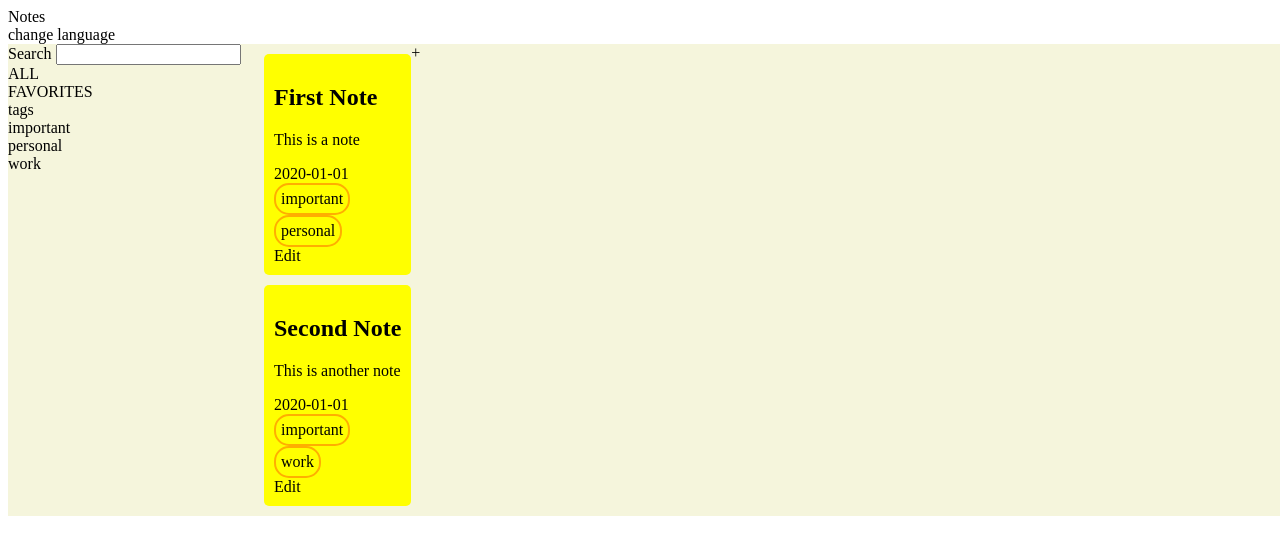
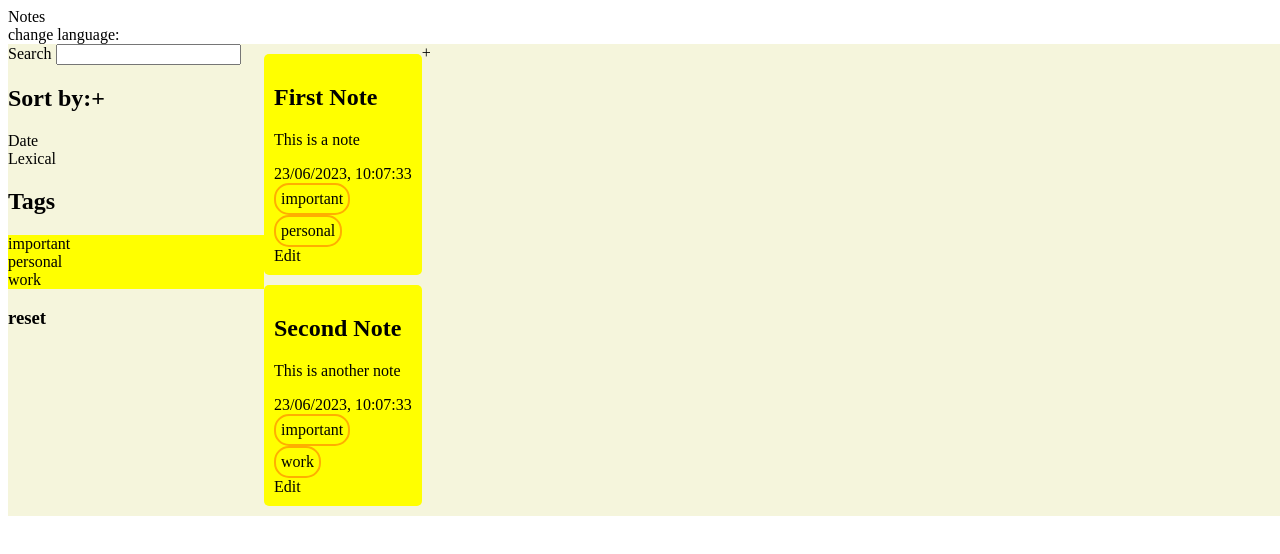
Before and after one commit to MenachemZeivald/notes, a React (Create React App) app: page / in a window 1280 px wide. Shown: the top 554 px of the page. Built offline with nearby package versions, Linux system fonts and the light colour scheme.

Commit message:
add sort filter and search

```diff
--- a/package.json
+++ b/package.json
@@ -7,6 +7,7 @@
     "@testing-library/jest-dom": "^5.16.5",
     "@testing-library/react": "^13.4.0",
     "@testing-library/user-event": "^13.5.0",
+    "fuse.js": "^6.6.2",
     "react": "^18.2.0",
     "react-dom": "^18.2.0",
     "react-scripts": "5.0.1",
--- a/src/App.js
+++ b/src/App.js
@@ -12,7 +12,7 @@ function App() {
 
 	return (
 		<TranslateContext.Provider value={translate}>
-			<Header toggleLang={toggleLang} />
+			<Header toggleLang={toggleLang} lang={lang} />
 			<MainLayout />
 		</TranslateContext.Provider>
 	);
--- a/src/components/Header.jsx
+++ b/src/components/Header.jsx
@@ -1,14 +1,14 @@
 import React from 'react';
 import { TranslateContext } from '../App';
 
-export default function Header({ toggleLang }) {
+export default function Header({ lang, toggleLang }) {
 	// put here theme and language switche
 	const translate = React.useContext(TranslateContext);
 
 	return (
 		<>
 			<div>{translate('appName')}</div>
-			<div onClick={toggleLang}>change language</div>
+			<div onClick={toggleLang}>change language: {lang}</div>
 		</>
 	);
 }
--- a/src/components/Main/Categories.jsx
+++ b/src/components/Main/Categories.jsx
@@ -1,10 +1,15 @@
 import React from 'react';
 import styled from 'styled-components';
 
+import { filterNotesByTag, filterNotesBySearch, sortMotes } from '../../helpers/selectors';
+import Tag from './Tag';
+
 export default function Categories({ notes, setNotesToShow }) {
-	const [tags] = React.useState(() => createTagsSet(notes));
+	const [searchTerm, setSearchTerm] = React.useState('');
+	const [notesTags, setNotesTags] = React.useState(() => initNotesTags(notes));
+	const [sortType, setSortType] = React.useState([{ sortBy: 'date', reverse: false }]);
 
-	function createTagsSet(notes) {
+	function initNotesTags(notes) {
 		let tagsSet = new Set();
 		// iterate through all notes and add all tags to the set
 		notes.forEach(note =>
@@ -12,28 +17,68 @@ export default function Categories({ notes, setNotesToShow }) {
 				tagsSet.add(tag);
 			})
 		);
-		return Array.from(tagsSet);
+		// Create an object where each tag is a key and its corresponding value is set to false,
+		// indicating that the tag is initially not selected
+		const tagsObj = Object.fromEntries([...tagsSet].map(item => [item, false]));
+		return tagsObj;
 	}
 
-	const filterNotesByTag = tag => {
-		let filteredNotes = notes.filter(note => note.tags.includes(tag));
-		setNotesToShow(filteredNotes);
+	const filterNotesBySearchCallback = React.useCallback(filterNotesBySearch, [searchTerm]);
+
+	React.useEffect(() => {
+		const tempNotes = [...notes];
+		const notesFilteredByTags = filterNotesByTag(tempNotes, notesTags);
+		const notesFilteredBySearch = filterNotesBySearchCallback(notesFilteredByTags, searchTerm);
+		const sortedNotes = sortMotes(notesFilteredBySearch, sortType);
+		setNotesToShow(sortedNotes);
+	}, [notes, notesTags, searchTerm, sortType, filterNotesBySearchCallback, setNotesToShow]);
+
+	const tagClickHandler = e => {
+		const tagName = e.target.textContent;
+		const newTags = { ...notesTags };
+		newTags[tagName] = !newTags[tagName];
+		setNotesTags({ ...newTags });
+	};
+
+	const sortClickHandler = e => {
+		const selectedSort = e.target.textContent;
+		setSortType({ sortBy: selectedSort, ...sortType });
 	};
 
 	return (
 		<CategoriesLayoutStyle>
-			<form>
-				<label htmlFor='search'>Search </label>
-				<input type='text' id='search' />
-			</form>
-			<div onClick={() => setNotesToShow([...notes])}>ALL</div>
-			<div>FAVORITES</div>
-			<div>tags</div>
-			{tags.map((tag, i) => (
-				<div key={i} onClick={() => filterNotesByTag(tag)}>
-					{tag}
-				</div>
+			<label htmlFor='search'>Search </label>
+			<input
+				type='text'
+				id='search'
+				value={searchTerm}
+				onChange={e => setSearchTerm(e.target.value)}
+			/>
+			<h2>
+				Sort by:
+				<span onClick={() => setSortType({ ...sortType, reverse: !sortType.reverse })}>
+					{sortType.reverse ? '+' : '-'}
+				</span>
+			</h2>
+			<div onClick={sortClickHandler}>Date</div>
+			<div onClick={sortClickHandler}>Lexical</div>
+			<h2>Tags</h2>
+			{Object.keys(notesTags).map((tag, i) => (
+				<Tag
+					key={i}
+					clickHandler={tagClickHandler}
+					tagName={tag}
+					isSelected={notesTags[tag]}
+				/>
 			))}
+			<h3
+				onClick={() => {
+					setNotesTags(initNotesTags(notes));
+					setSearchTerm('');
+				}}
+			>
+				reset
+			</h3>
 		</CategoriesLayoutStyle>
 	);
 }
--- a/src/components/Main/Editor.jsx
+++ b/src/components/Main/Editor.jsx
@@ -64,6 +64,7 @@ export default function Editor({ note, submitHandler, showEditorToggle, deleteNo
 				value={tags}
 				onChange={e => setTags(e.target.value)}
 			/>
+			{!title && !text && <span>Please fill the fields</span>}
 			<button type='submit' disabled={!title && !text}>
 				Submit
 			</button>
--- a/src/components/Main/MainLayout.jsx
+++ b/src/components/Main/MainLayout.jsx
@@ -9,14 +9,14 @@ export default function MainLayout() {
 			id: 1,
 			title: 'First Note',
 			text: 'This is a note',
-			date: '2020-01-01',
+			date: new Date().toLocaleString('en-DE'),
 			tags: ['important', 'personal'],
 		},
 		{
 			id: 2,
 			title: 'Second Note',
 			text: 'This is another note',
-			date: '2020-01-01',
+			date: new Date().toLocaleString('en-DE'),
 			tags: ['important', 'work'],
 		},
 	]);
--- /dev/null
+++ b/src/components/Main/Tag.jsx
@@ -0,0 +1,14 @@
+import React from 'react';
+import styled from 'styled-components';
+
+export default function Tag({ tagName, isSelected, clickHandler }) {
+	return (
+		<TagStyle onClick={clickHandler} selcted={isSelected}>
+			{tagName}
+		</TagStyle>
+	);
+}
+
+const TagStyle = styled.div`
+	background-color: ${({ selcted }) => (selcted ? '#00f7ff' : '#ff0')};
+`;
--- /dev/null
+++ b/src/helpers/selectors.js
@@ -0,0 +1,52 @@
+import Fuse from 'fuse.js';
+
+export function filterNotesBySearch(notes, searchTerm) {
+	// my first implementation
+	// return notes.filter(
+	// 	note =>
+	// 		note.title.toLowerCase().includes(searchTerm.toLowerCase()) ||
+	// 		note.text.toLowerCase().includes(searchTerm.toLowerCase())
+	// );
+	searchTerm = searchTerm.trim();
+	if (searchTerm === '') return notes;
+
+	const options = {
+		// includeScore: true,
+		threshold: 0.3,
+		keys: ['title', 'text'],
+	};
+
+	const fuse = new Fuse(notes, options);
+	const result = fuse.search(searchTerm);
+	return result.map(note => note.item);
+}
+
+export function filterNotesByTag(notes, tags) {
+	const noTags = Object.keys(tags).length === 0;
+	const noTagSelected = Object.values(tags).every(value => value === false);
+	if (noTags || noTagSelected) return notes;
+
+	const filteredNotes = [];
+	for (let tag in tags) {
+		if (tags[tag]) {
+			const tempNotes = notes.filter(
+				note => note.tags.includes(tag) && !filteredNotes.includes(note)
+			);
+			filteredNotes.push(...tempNotes);
+		}
+	}
+	return filteredNotes;
+}
+
+export function sortMotes(notes, sortType) {
+	if (sortType.sortBy === 'Date') {
+		notes.sort((a, b) => b - a);
+	}
+	if (sortType.sortBy === 'Lexical') {
+		notes.sort((a, b) => {
+			return a.title.localeCompare(b.title);
+		});
+	}
+
+	return sortType.reverse ? notes.reverse() : notes;
+}
--- a/src/hooks/useToggle.js
+++ b/src/hooks/useToggle.js
@@ -2,7 +2,8 @@ import React from 'react';
 
 function useToggle(initValue) {
 	if (typeof initValue !== 'boolean' && typeof initValue !== 'function') {
-		alert('useToggle must be passed a boolean value');
+		// throw new Error('useToggle must be passed a boolean or function');
+		console.error('useToggle must be passed a boolean or function');
 	}
 	const [value, setValue] = React.useState(initValue);
 	const toggleValue = () => setValue(!value);
```
Also changed, not shown: 1 other file (tests, documents, lock files or other folders).
